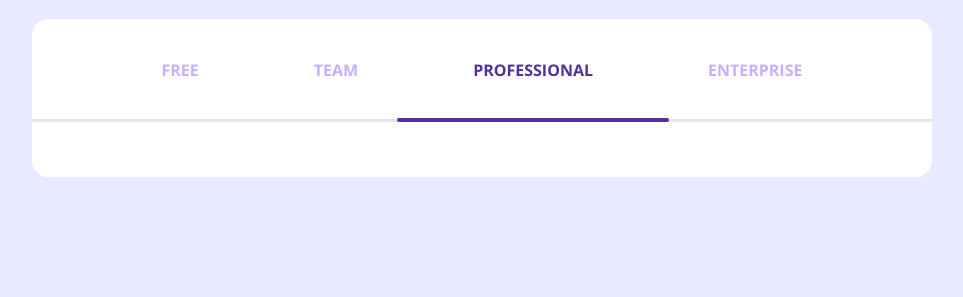
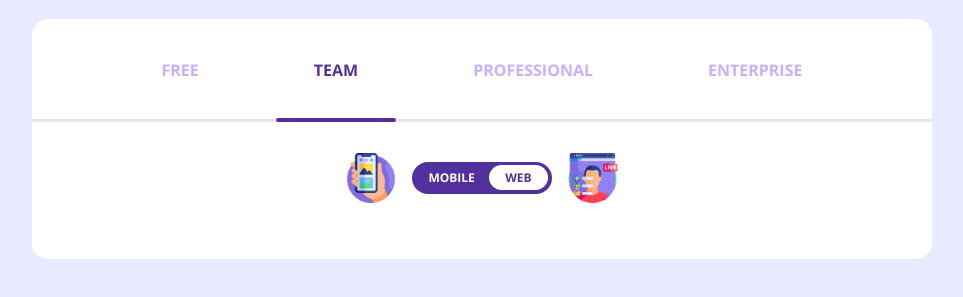
Before and after one commit to rupaklama/css-basics, a plain HTML site: page flex-box/index.html in a window 1280 px wide. Shown: the part 107-404 px from the top of the page, without its empty margins (158-1121 px from the left). Drawn offline with nearby package versions, Linux system fonts and the light colour scheme.

Commit message:
custom slider

```diff
--- a/flex-box/index.css
+++ b/flex-box/index.css
@@ -95,3 +95,43 @@ h1 {
   z-index: 2;
   border-radius: 10px;
 }
+
+.toggle-wrapper {
+  margin-top: 2rem;
+  display: flex;
+  /* border: 1px solid red; */
+
+  align-items: center;
+}
+
+.toggle-wrapper img {
+  height: 50px;
+  margin: 0 1rem;
+}
+
+.toggle {
+  background-color: rgb(83, 49, 156);
+  height: 2rem;
+  width: 8.7rem;
+  border-radius: 20px;
+  padding: 0 4px 0 1rem;
+  text-transform: uppercase;
+  cursor: pointer;
+  font-weight: bold;
+  font-size: 12px;
+
+  display: flex;
+  justify-content: space-between;
+  align-items: center;
+}
+
+.toggle span:first-of-type {
+  color: #fff;
+}
+
+.toggle span:last-of-type {
+  background-color: #fff;
+  color: rgb(83, 49, 156);
+  padding: 4px 16px;
+  border-radius: 20px;
+}
--- a/flex-box/index.html
+++ b/flex-box/index.html
@@ -19,12 +19,21 @@
     <div class="container">
       <div class="tabs">
         <p>Free</p>
-        <p>Team</p>
-        <p class="active">Professional</p>
+        <p class="active">Team</p>
+        <p>Professional</p>
         <p>Enterprise</p>
       </div>
 
       <div class="line"></div>
+
+      <div class="toggle-wrapper">
+        <img src="images/icon1.png" alt="icon1" />
+        <div class="toggle">
+          <span>Mobile</span>
+          <span>Web</span>
+        </div>
+        <img src="images/icon2.png" alt="icon2" />
+      </div>
     </div>
   </body>
 </html>
```
